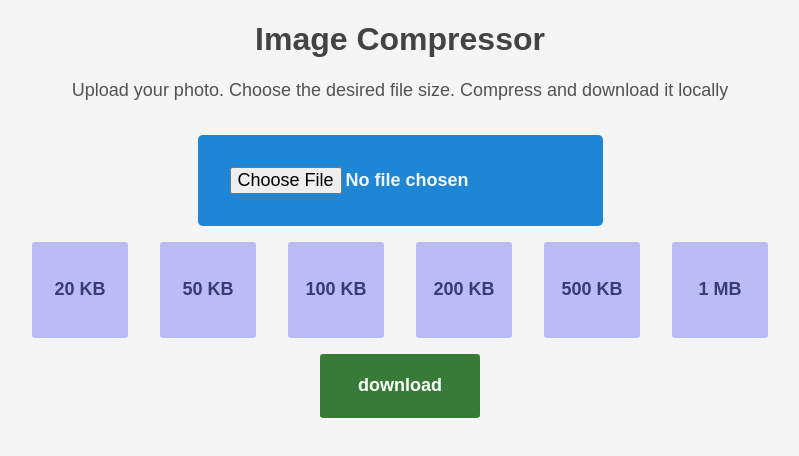
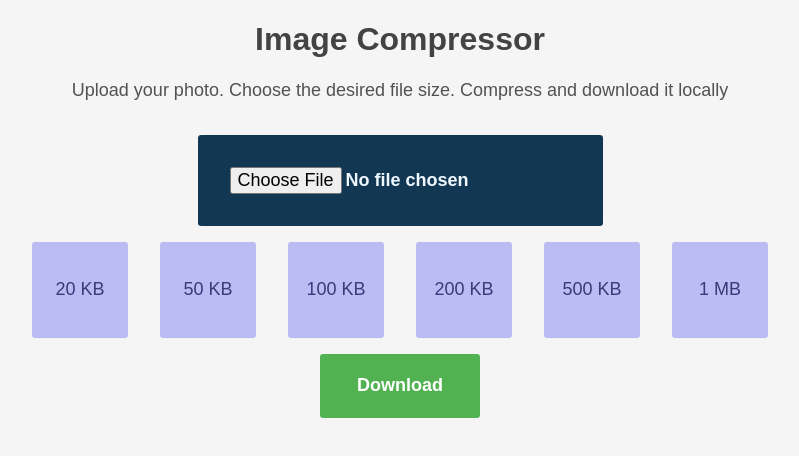
Before and after one commit to jitunayak/photo-comp, a React (Create React App) app: page / in a window 1280 px wide. Shown: the top 456 px of the page, without its empty margins (240-1039 px from the left). Built offline with nearby package versions, Linux system fonts and the light colour scheme.

Commit message:
new UI 1.2

```diff
--- a/src/App.css
+++ b/src/App.css
@@ -1,16 +1,5 @@
 .App {
   text-align: center;
-}
-
-.App-logo {
-  height: 40vmin;
-  pointer-events: none;
-}
-
-@media (prefers-reduced-motion: no-preference) {
-  .App-logo {
-    animation: App-logo-spin infinite 20s linear;
-  }
 }
 
 .App-header {
@@ -37,7 +26,7 @@ body {
 }
 
 .download-btn {
-  background-color: rgb(56, 123, 56);
+  background-color: rgb(82, 178, 82);
   color: white;
   font-size: large;
   font-weight: 600;
@@ -49,17 +38,17 @@ body {
 }
 
 .download-btn:hover {
-  border-color: #24b364;
+  border-color: rgb(82, 178, 82);
   border-width: 0.2rem;
   background-color: white;
-  color: rgb(8, 118, 8);
+  color: rgb(82, 178, 82);
 }
 
 .select-btn {
   background-color: rgb(186, 188, 243);
   color: rgb(56, 58, 123);
   font-size: large;
-  font-weight: 600;
+  font-weight: 500;
   border-radius: 0.2rem;
   height: 6rem;
   width: 6rem;
@@ -70,7 +59,7 @@ body {
 
 .select-btn:hover {
   border-color: rgb(56, 58, 123);
-  border-width: 0.2rem;
+  border-width: 0.1rem;
   background-color: white;
   color: rgb(56, 58, 123);
 }
@@ -83,10 +72,9 @@ body {
 
 .input-box {
   color: aliceblue;
-  background-color: rgb(31, 134, 213);
+  background-color: rgb(18, 55, 83);
   padding: 2rem;
-  font-family: sans-serif;
-  border-radius: 0.3rem;
+  border-radius: 0.2rem;
   cursor: pointer;
   margin-top: 1rem;
   font-size: large;
--- a/src/App.js
+++ b/src/App.js
@@ -4,6 +4,8 @@ import { useState } from "react";
 // import { saveAs } from "file-saver";
 // import SideAd from "./PushAd";
 import fileDownload from "js-file-download";
+import download from "./direct-download.png";
+
 function App() {
   const [compressedFile, setCompressedFile] = useState(null);
 
@@ -132,7 +134,13 @@ function App() {
             downloadImage();
           }}
         >
-          download
+          {/* <img
+            width={30}
+            style={{ padding: 10 }}
+            src={download}
+            alt="download icon"
+          /> */}
+          Download
         </button>
       </div>
       <div className="visitor-counter">
```
Also changed, not shown: src/direct-download.png (added).
